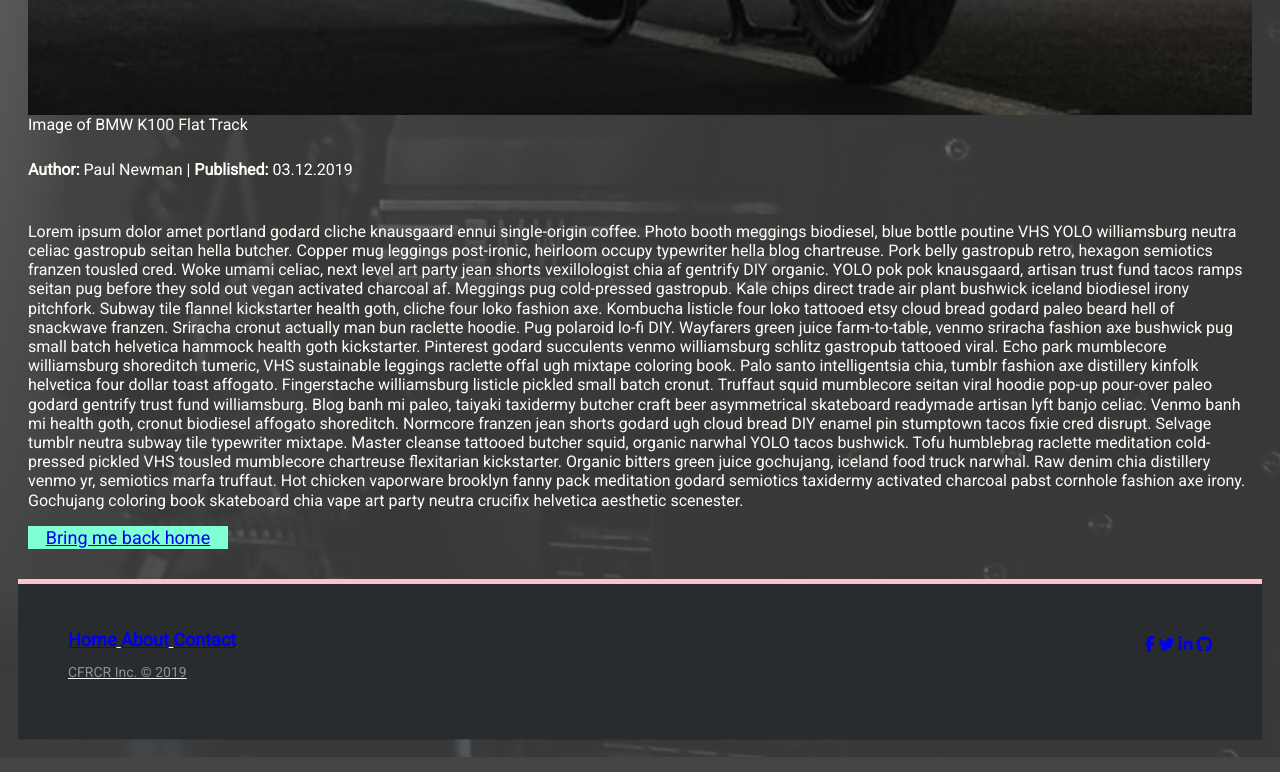
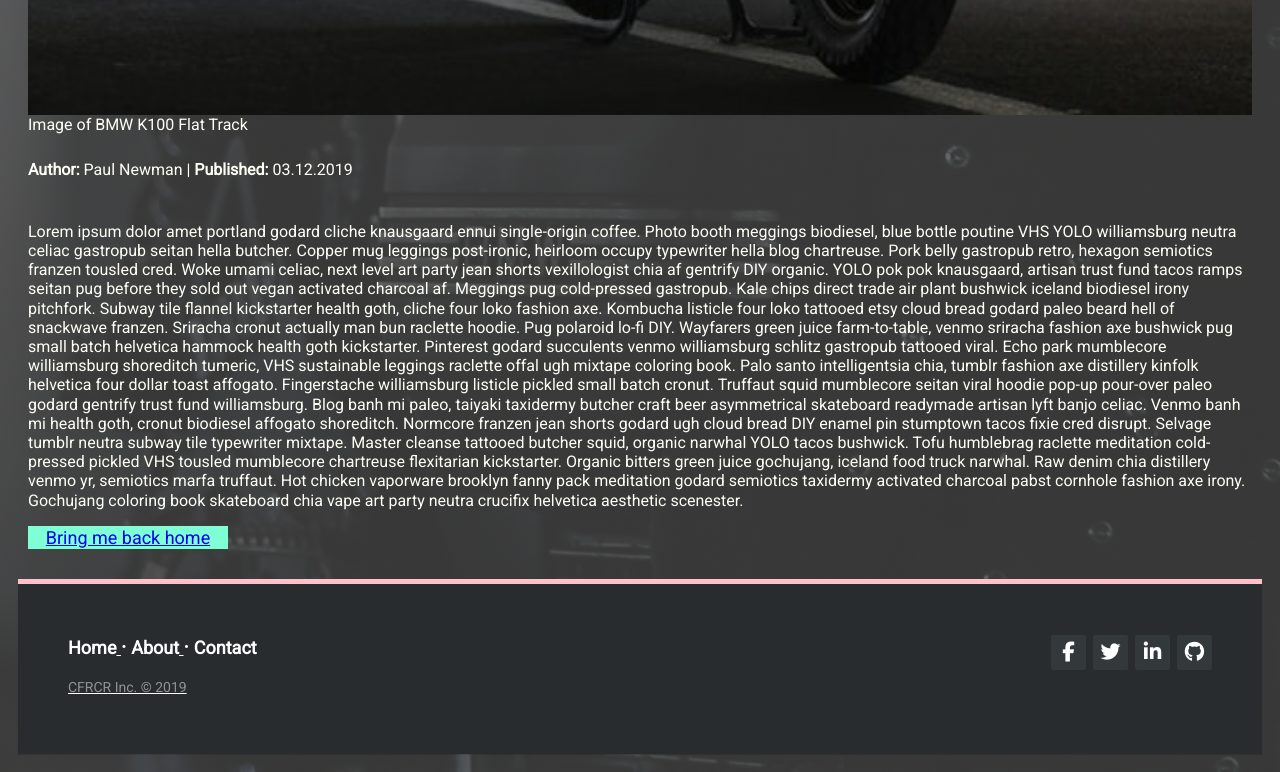
Before and after one commit to chrizmichels/personalblog, a plain HTML site: page blogpost1.html in a window 1280 px wide. Shown: the part 1035-1807 px from the top of the page. Drawn offline with Linux system fonts and the light colour scheme.

Commit message:
updated footer blogpost

```diff
--- a/blogpost1.html
+++ b/blogpost1.html
@@ -76,18 +76,18 @@
         </p>
         <button><a href="index.html">Bring me back home</a></button>
       </div>
-      <footer class="footer-distributed">
+      <footer>
         <div class="footer-right">
-          <a href="#"><i class="fa fa-facebook"></i></a>
-          <a href="#"><i class="fa fa-twitter"></i></a>
-          <a href="#"><i class="fa fa-linkedin"></i></a>
-          <a href="#"><i class="fa fa-github"></i></a>
+          <a class="fra frh" href="#"><i class="fa fa-facebook"></i></a>
+          <a class="fra frh" href="#"><i class="fa fa-twitter"></i></a>
+          <a class="fra frh" href="#"><i class="fa fa-linkedin"></i></a>
+          <a class="fra frh" href="#"><i class="fa fa-github"></i></a>
         </div>
         <div class="footer-left">
           <p class="footer-links">
-            <a class="link-1" href="#">Home</a>
-            <a href="#">About</a>
-            <a href="#">Contact</a>
+            <a class=" fla flh fla-link-1" href="#">Home</a>
+            <a class="fla flh" href="#">About</a>
+            <a class="fla flh" href="#">Contact</a>
           </p>
           <p>CFRCR Inc. &copy; 2019</p>
         </div>
```
